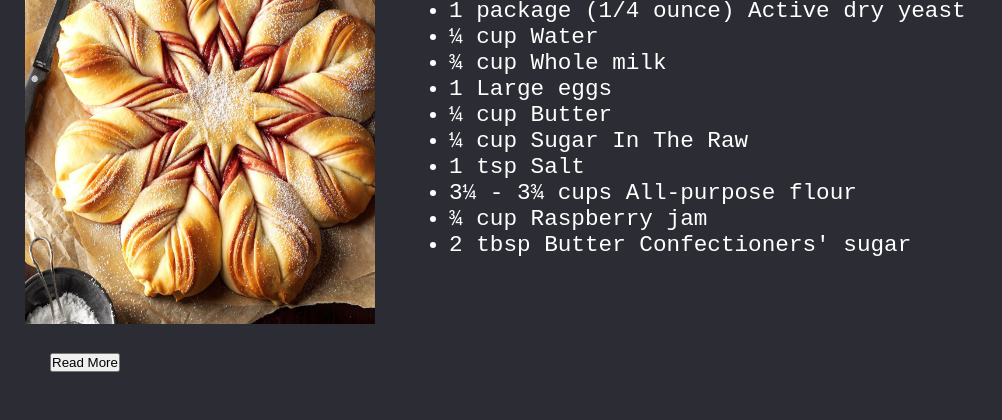
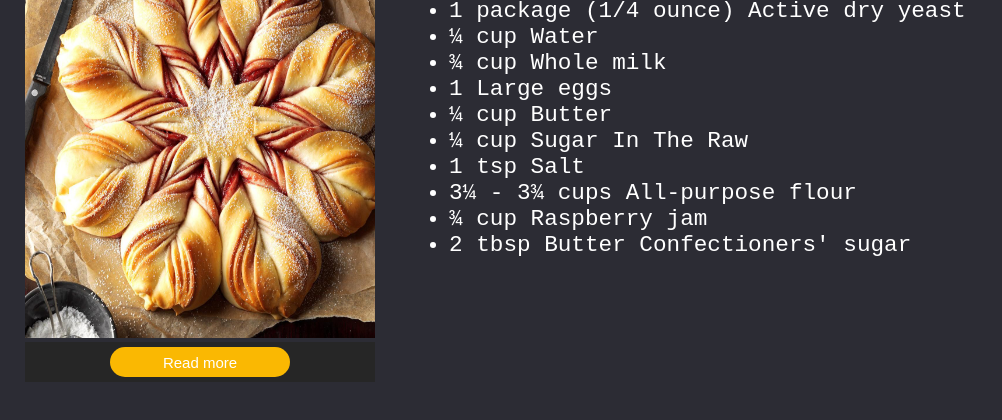
Before and after one commit to prof-awis/Emoaw-Website, a plain HTML site: page html/breadrecipes.html in a window 1280 px wide. Shown: the part 320-740 px from the top of the page, without its empty margins (0-1002 px from the left). Drawn offline with Linux system fonts and the light colour scheme.

Commit message:
Worked on the Button

```diff
--- a/css/breadrecipes.css
+++ b/css/breadrecipes.css
@@ -54,13 +54,39 @@ body {
 }
 
 .read_more_button {
+    /* align-items: center;
+    padding: 25px 25px; */
+    /* background-color: beige; */
+    background-color: #262626;
+    width: 350px;
+    height: 40px;
+    display: flex;
+    flex-direction: column;
+    justify-content: center;
     align-items: center;
-    padding: 25px 25px;
-    /* background-color: beige; */
 }
 
-button {
-    margin: 10px 10px;
+.button {
+    /* margin: 10px 10px; */
+    position: relative;
+    display: block;
+     width: 180px;
+     height: 30px;
+     border-radius: 18px;
+     background-color: #fab802;
+     border: solid 2px transparent;
+     /* you can add a third attribute on the border like 'transparent to make it' */
+     color: white;
+     font-size: 15px;
+     font-weight: 300;
+     cursor: pointer;
+     transition: all .1s ease-in-out;
+}
+button:hover{
+    background-color: transparent;
+    border-color: red;
+    transition: all 2s ease-in-out;
+
 }
 
 .right_recipe_body {
--- a/html/breadrecipes.html
+++ b/html/breadrecipes.html
@@ -27,9 +27,10 @@
                 </div>
 
                 <div class="read_more_button">
-                    <form action="">
-                        <input type="button" value="Read More">
-                    </form>
+
+                        <button class="button">Read more</button>
+                        <!-- <input type="button" value="Read More"> -->
+
                 </div>
             </div>
 
```
